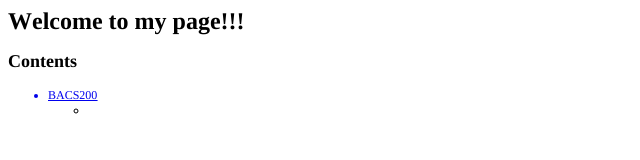
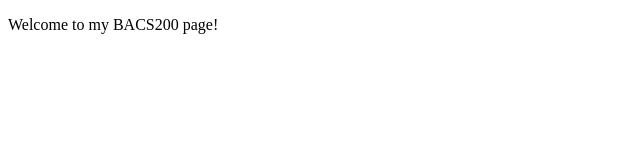
Before and after one commit to clem5664/clem5664.github.io, a plain HTML site: page bacs200/index.html in a window 1280 px wide. Shown: the whole page, without its empty margins (0-640 px from the left). Drawn offline with Linux system fonts and the light colour scheme.

Commit message:
Update index.html

```diff
--- a/bacs200/index.html
+++ b/bacs200/index.html
@@ -1,29 +1,9 @@
-<!DOCTYPE html PUBLIC "-//W3C//DTD HTML 4.01//EN" "http://www.w3.org/TR/html4/strict.dtd">
+<!DOCTYPE html>
 <html>
 <head>
-  <meta http-equiv="Content-Type" content="text/html; charset=utf-8">
-  <meta http-equiv="Content-Style-Type" content="text/css">
-  <title></title>
-  <meta name="Generator" content="Cocoa HTML Writer">
-  <meta name="CocoaVersion" content="2113">
-  <style type="text/css">
-    li.li3 {margin: 0.0px 0.0px 0.0px 0.0px; font: 12.0px Times; color: #0000e9; -webkit-text-stroke: #0000e9}
-    li.li4 {margin: 0.0px 0.0px 0.0px 0.0px; font: 12.0px Times; color: #000000}
-    span.s1 {font-kerning: none}
-    span.s2 {-webkit-text-stroke: 0px #000000}
-    span.s3 {text-decoration: underline ; font-kerning: none}
-    ul.ul1 {list-style-type: disc}
-    ul.ul2 {list-style-type: circle}
-  </style>
+  <title>BACS200</title>
 </head>
 <body>
-<h1 style="margin: 0.0px 0.0px 16.1px 0.0px; font: 24.0px Times; color: #000000; -webkit-text-stroke: #000000"><span class="s1"><b>Welcome to my page!!!</b></span></h1>
-<h2 style="margin: 0.0px 0.0px 14.9px 0.0px; font: 18.0px Times; color: #000000; -webkit-text-stroke: #000000"><span class="s1"><b>Contents</b></span></h2>
-<ul class="ul1">
-  <li class="li3"><span class="s2"><a href="file:///bacs200/index.html"><span class="s3">BACS200</span></a></span></li>
-  <ul class="ul2">
-    <li class="li4"></li>
-  </ul>
-</ul>
+  <p>Welcome to my BACS200 page!</p>
 </body>
 </html>
```
